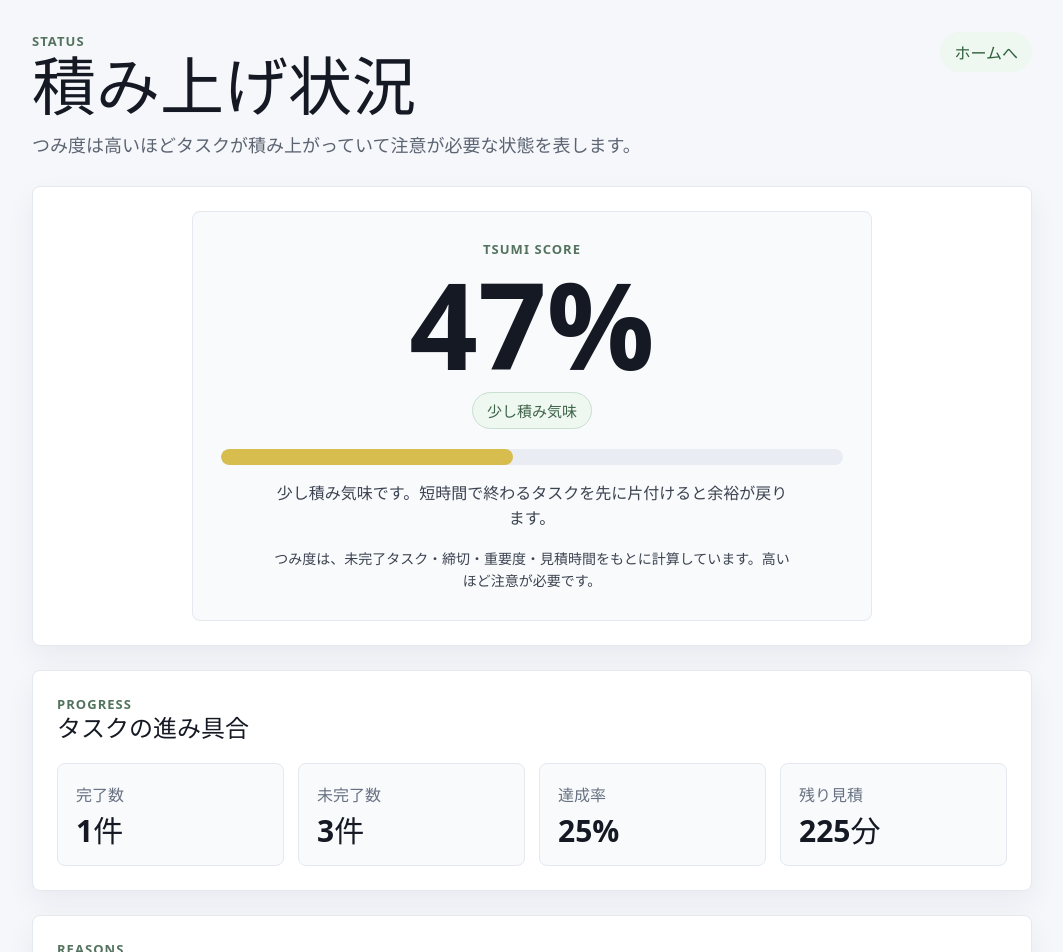
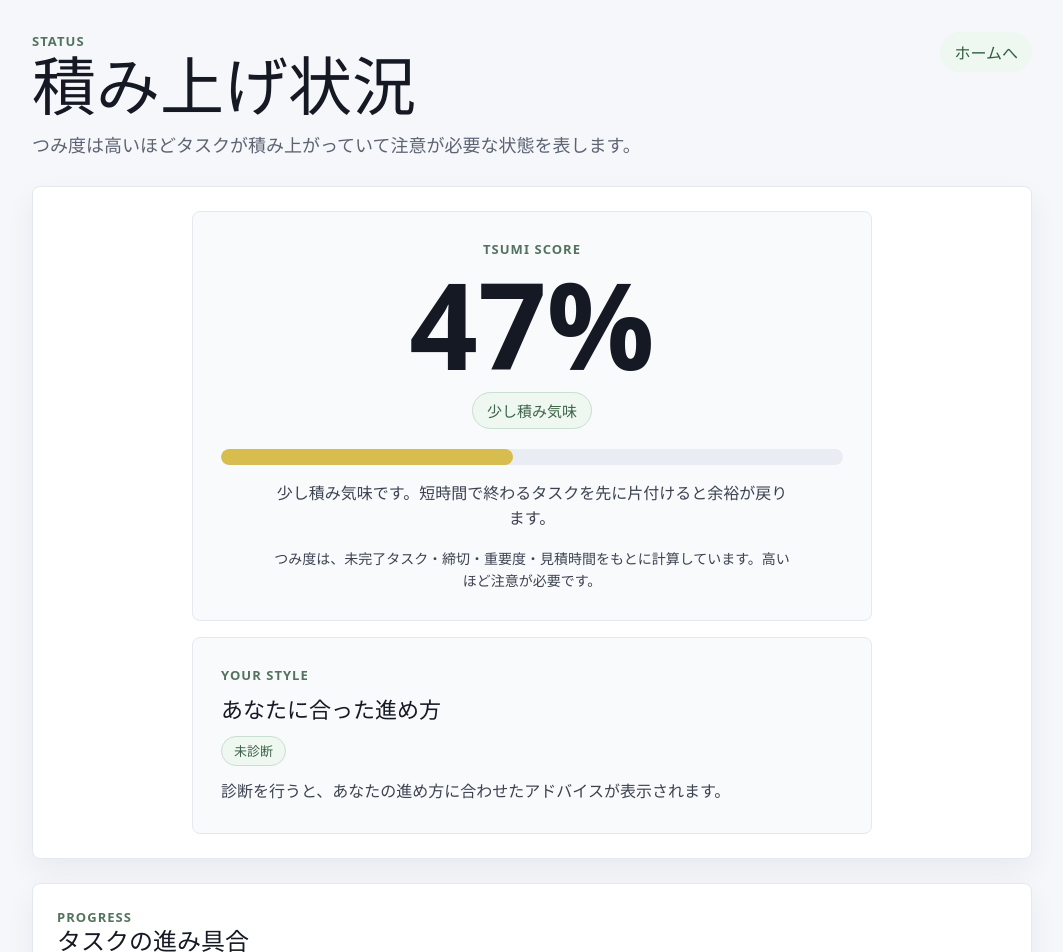
Before and after one commit to 3ackbut/Tsumi-Tsumi, a React (Vite) app: page /status in a window 1280 px wide. Shown: the top 952 px of the page, without its empty margins (108-1171 px from the left). Built offline with nearby package versions, Linux system fonts and the light colour scheme.

Commit message:
改善: 診断結果に応じたアドバイスを追加

```diff
--- a/src/App.css
+++ b/src/App.css
@@ -674,16 +674,39 @@ input:focus {
 
 .status-hero {
   display: grid;
+  gap: 16px;
   justify-items: center;
 }
 
-.status-score-card {
+.status-score-card,
+.personal-advice-card {
   width: min(100%, 680px);
   padding: 28px;
-  text-align: center;
   background: #f8fafc;
   border: 1px solid #e4e8ef;
   border-radius: 8px;
+}
+
+.status-score-card {
+  text-align: center;
+}
+
+.personal-advice-card {
+  display: grid;
+  gap: 12px;
+}
+
+.personal-advice-card h2 {
+  font-size: 22px;
+}
+
+.personal-advice-card .status-pill {
+  width: fit-content;
+}
+
+.personal-advice-card p:not(.eyebrow) {
+  color: #3c4350;
+  line-height: 1.7;
 }
 
 .status-hero strong {
--- a/src/pages/Status.tsx
+++ b/src/pages/Status.tsx
@@ -17,10 +17,12 @@
  * 2026年7月2日  Issue #39 つみ度情報の表示を整理
  * 2026年7月2日  Issue #39 つみ度カードの状態ラベル表示を調整
  * 2026年7月2日  Issue #39 つみ度ゲージ色を状態別に調整
+ * 2026年7月3日  Issue #31 診断結果に合わせた進め方カードを追加
  */
 
 import { Link } from "react-router-dom";
 import { useAppData } from "../hooks/useAppData";
+import type { DiagnosisResult } from "../types/diagnosis";
 import { calculateTsumiScore } from "../utils/tsumiScore";
 
 function getStatusLabel(score: number) {
@@ -55,6 +57,58 @@ function getStatusLevel(score: number) {
   return "relaxed";
 }
 
+function getPersonalizedAdvice(
+  diagnosisResult: DiagnosisResult | null,
+  score: number,
+) {
+  const isHigh = score >= 50;
+
+  if (diagnosisResult === null) {
+    return {
+      typeName: "未診断",
+      advice:
+        "診断を行うと、あなたの進め方に合わせたアドバイスが表示されます。",
+    };
+  }
+
+  switch (diagnosisResult.typeName) {
+    case "計画型":
+      return {
+        typeName: diagnosisResult.typeName,
+        advice: isHigh
+          ? "計画を立てて進めやすいタイプです。つみ度が高めなので、今日やるタスクを小さく分けて、締切が近いものから予定に入れていきましょう。"
+          : "計画を立てて進めやすいタイプです。つみ度が上がる前に、今日やるタスクを小さく分けて予定に入れておくと安定して進められます。",
+      };
+    case "締切集中型":
+      return {
+        typeName: diagnosisResult.typeName,
+        advice: isHigh
+          ? "締切が近いほど集中しやすいタイプです。つみ度が高めなので、短時間で終わるタスクから先に片付けて、締切前の負担を減らしましょう。"
+          : "締切が近いほど集中しやすいタイプです。つみ度が上がりすぎる前に、短時間で終わるタスクから先に片付けると負担を減らせます。",
+      };
+    case "気分変動型":
+      return {
+        typeName: diagnosisResult.typeName,
+        advice: isHigh
+          ? "その日の気分や調子に左右されやすいタイプです。つみ度が高い日は、重いタスクよりも始めやすいタスクから取りかかるのがおすすめです。"
+          : "その日の気分や調子に左右されやすいタイプです。つみ度が低いうちは、気分が軽いタスクを先に進めておくと流れを作りやすくなります。",
+      };
+    case "コツコツ型":
+      return {
+        typeName: diagnosisResult.typeName,
+        advice: isHigh
+          ? "少しずつ積み上げるのが得意なタイプです。つみ度が高めなので、タスクをさらに小さく分けて、今すぐ進められる一歩から減らしていきましょう。"
+          : "少しずつ積み上げるのが得意なタイプです。つみ度が低いうちに、毎日少しだけ進めるタスクを決めておくと安定して進められます。",
+      };
+    default:
+      return {
+        typeName: diagnosisResult.typeName,
+        advice:
+          "診断結果をもとに、今のつみ度に合わせて無理なく進められるタスクから取りかかりましょう。",
+      };
+  }
+}
+
 function Status() {
   const { tasks, diagnosisResult } = useAppData();
   const completedCount = tasks.filter((task) => task.completed).length;
@@ -67,6 +121,10 @@ function Status() {
   const tsumiScore = calculateTsumiScore(tasks, diagnosisResult);
   const statusLabel = getStatusLabel(tsumiScore.score);
   const statusLevel = getStatusLevel(tsumiScore.score);
+  const personalizedAdvice = getPersonalizedAdvice(
+    diagnosisResult,
+    tsumiScore.score,
+  );
 
   return (
     <main className="page">
@@ -99,6 +157,12 @@ function Status() {
             <p className="muted-text">
               つみ度は、未完了タスク・締切・重要度・見積時間をもとに計算しています。高いほど注意が必要です。
             </p>
+          </div>
+          <div className="personal-advice-card">
+            <p className="eyebrow">Your Style</p>
+            <h2>あなたに合った進め方</h2>
+            <span className="status-pill">{personalizedAdvice.typeName}</span>
+            <p>{personalizedAdvice.advice}</p>
           </div>
         </div>
       </section>
```
